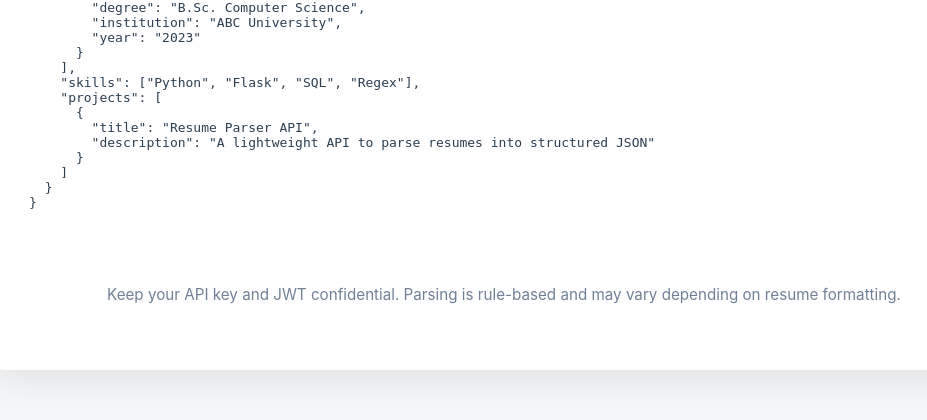
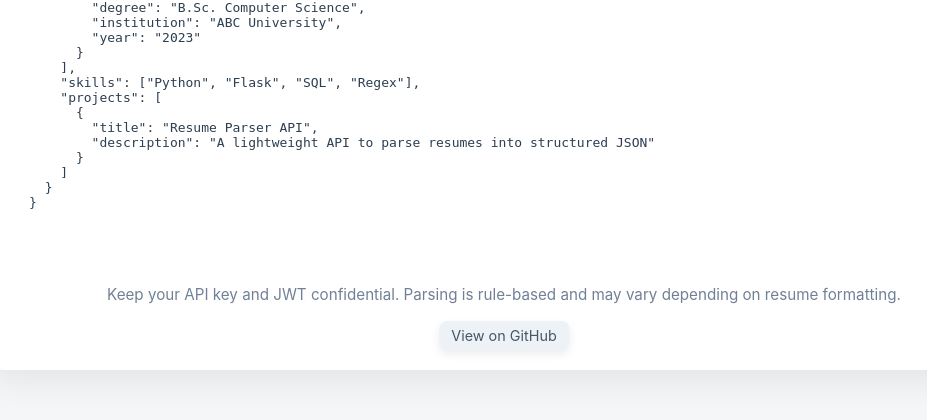
Before and after one commit to Ayisha-Mohammed/LiteParse-resume-parser, a Flask app: page / in a window 1280 px wide. Shown: the part 2354-2774 px from the top of the page, without its empty margins (136-1063 px from the left). Run offline with Flask 3, Linux system fonts and the light colour scheme.

Commit message:
home update

```diff
--- a/app/static/css/style.css
+++ b/app/static/css/style.css
@@ -7,7 +7,6 @@ body {
     color: #2c3e50;
 }
 
-/* Centered container with proper side padding */
 .container {
     max-width: 950px;
     margin: 50px auto;
@@ -15,6 +14,7 @@ body {
     background-color: #ffffff;
     border-radius: 16px;
     box-shadow: 0 12px 35px rgba(0,0,0,0.07);
+    position: relative;
 }
 
 /* Header */
@@ -122,3 +122,23 @@ ul, ol {
     line-height: 1.6;
     overflow-x: auto;
 }
+.container .footer-git {
+    position: absolute;
+    bottom: 20px;
+    left: 50%;                   /* center horizontally */
+    transform: translateX(-50%); /* center the element */
+    font-size: 0.9em;
+    color: #4a5568;
+    text-decoration: none;
+    background-color: #edf2f7;
+    padding: 6px 12px;
+    border-radius: 8px;
+    box-shadow: 0 4px 10px rgba(0,0,0,0.08);
+    transition: color 0.2s, background-color 0.2s;
+}
+
+.container .footer-git:hover {
+    color: #1f3d7a;              /* change text color on hover */
+    background-color: #e2e8f0;   /* subtle background change on hover */
+    box-shadow: 0 4px 10px rgba(0,0,0,0.08); /* keep shadow same */
+}
--- a/app/templates/home.html
+++ b/app/templates/home.html
@@ -109,6 +109,10 @@ Body:
         <p class="note">
             Keep your API key and JWT confidential. Parsing is rule-based and may vary depending on resume formatting.
         </p>
+         <a href="https://github.com/yourusername/LiteParse-resume-parser" target="_blank" class="footer-git">
+          View on GitHub
+        </a>
     </div>
+
 </body>
 </html>
--- a/run.py
+++ b/run.py
@@ -1,7 +1,16 @@
+# from app import create_app
+
+# app = create_app()
+
+
+# if __name__ == "__main__":
+#     app.run(debug=True)
+
+import os
 from app import create_app
 
 app = create_app()
 
-
 if __name__ == "__main__":
-    app.run(debug=True)
+    port = int(os.environ.get("PORT", 5000))  # Render provides this
+    app.run(host="0.0.0.0", port=port)
```
